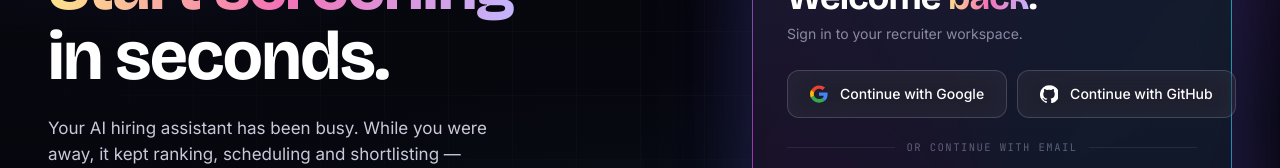
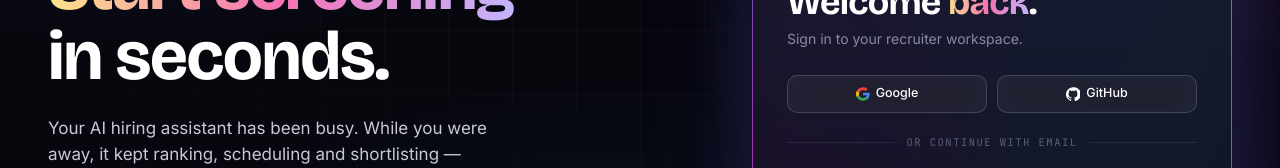
Before and after one commit to ganji759/job-ai-screener, a Next.js app in the folder frontend/: page /login in a window 1280 px wide. Shown: the part 289-457 px from the top of the page. Built offline with nearby package versions, Linux system fonts and the light colour scheme; no server answers.

Commit message:
fix(login): shrink SSO buttons to fit card width

```diff
--- a/frontend/app/(auth)/login/page.tsx
+++ b/frontend/app/(auth)/login/page.tsx
@@ -46,15 +46,18 @@ function SSOButton({ provider }: { provider: "google" | "github" }) {
       onClick={onClick}
       className="btn btn-ghost"
       style={{
-        height: 48,
+        height: 38,
+        padding: "0 10px",
+        gap: 6,
         justifyContent: "center",
-        borderRadius: 12,
-        fontSize: 14,
+        borderRadius: 10,
+        fontSize: 12.5,
         fontWeight: 500,
+        minWidth: 0,
       }}
     >
       {provider === "google" ? (
-        <svg width="18" height="18" viewBox="0 0 24 24" aria-hidden="true">
+        <svg width="14" height="14" viewBox="0 0 24 24" aria-hidden="true">
           <path
             fill="#EA4335"
             d="M12 5.04c1.77 0 3.36.61 4.6 1.8l3.43-3.43C17.94 1.5 15.21.5 12 .5 7.34.5 3.32 3.21 1.38 7.18l3.99 3.1C6.31 7.5 8.93 5.04 12 5.04z"
@@ -73,11 +76,11 @@ function SSOButton({ provider }: { provider: "google" | "github" }) {
           />
         </svg>
       ) : (
-        <svg width="18" height="18" viewBox="0 0 24 24" fill="#fff" aria-hidden="true">
+        <svg width="14" height="14" viewBox="0 0 24 24" fill="#fff" aria-hidden="true">
           <path d="M12 .5a12 12 0 0 0-3.8 23.4c.6.1.8-.3.8-.6v-2c-3.3.7-4-1.6-4-1.6-.5-1.4-1.3-1.7-1.3-1.7-1.1-.7.1-.7.1-.7 1.2.1 1.8 1.2 1.8 1.2 1.1 1.8 2.8 1.3 3.5 1 .1-.8.4-1.3.8-1.6-2.7-.3-5.5-1.3-5.5-6 0-1.3.5-2.4 1.2-3.2-.1-.3-.5-1.5.1-3.2 0 0 1-.3 3.3 1.2a11.5 11.5 0 0 1 6 0c2.3-1.5 3.3-1.2 3.3-1.2.6 1.7.2 2.9.1 3.2.8.8 1.2 1.9 1.2 3.2 0 4.7-2.8 5.7-5.5 6 .4.4.8 1.1.8 2.3v3.4c0 .3.2.7.8.6A12 12 0 0 0 12 .5z" />
         </svg>
       )}
-      <span style={{ marginLeft: 4 }}>Continue with {provider === "google" ? "Google" : "GitHub"}</span>
+      <span>{provider === "google" ? "Google" : "GitHub"}</span>
     </button>
   );
 }
```
